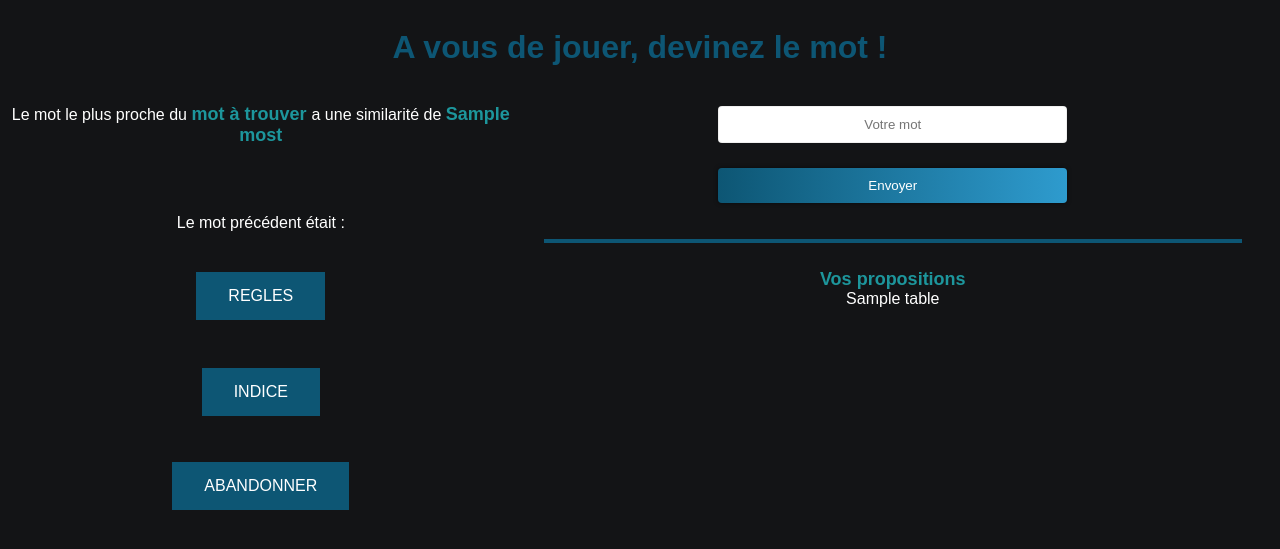
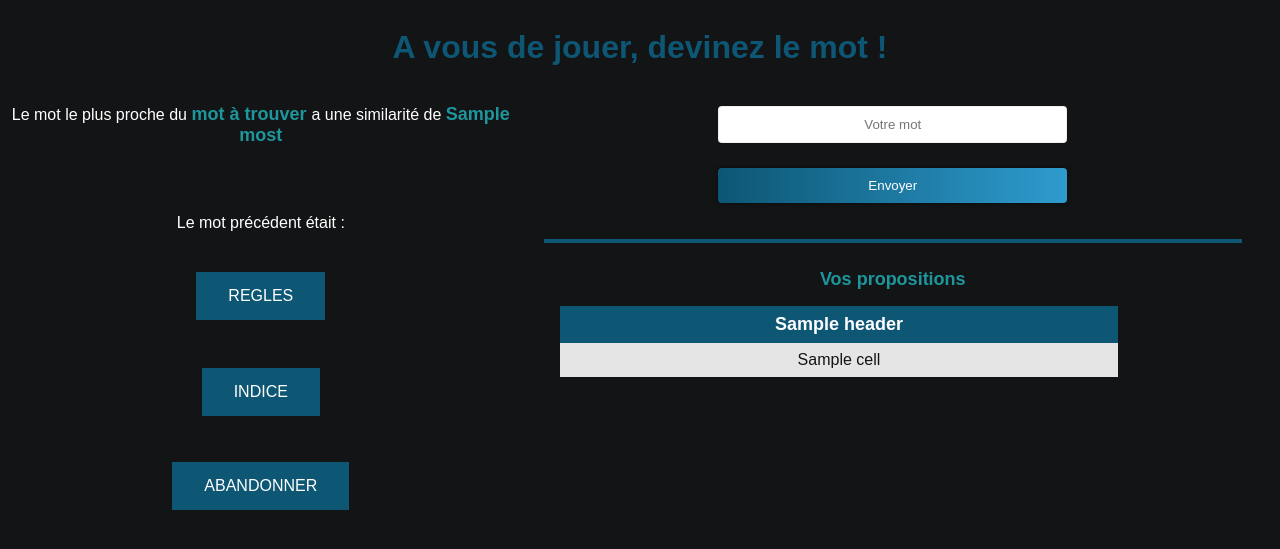
Before and after one commit to rubalravinder/semantix, a Flask app: template app_flask/templates/play.html in a window 1280 px wide. Shown: the top 549 px of the page. Run offline with Flask 2, Linux system fonts and the light colour scheme; the template is opened without the code that fills it: values that come from a table or form of the project are taken from there, most other values are stand-ins (such as "Sample title", 1, 10 or a date in 2020).

Commit message:
nice table + input tjrs ordonnés

```diff
--- a/app_flask/app.py
+++ b/app_flask/app.py
@@ -33,19 +33,24 @@ list_of_word_picked = [word_picked]
 longueur_mot = 0
 most_similar = 0.65
 id = 1
-propositions = []
 propositions_str = []
 nlp = fr_core_news_md.load()
+
+headings = ('id', 'mot', 'score')
+data = ()
+sorted_data = ()
 
 
 # HTML pages
 
 @app.route("/", methods=["GET", "POST"])
 def bouton():
-    global word_picked, most_similar, list_of_word_picked, longueur_mot, nlp, id, propositions, propositions_str
+    global word_picked, most_similar, list_of_word_picked, longueur_mot, nlp, id, propositions_str, data
 
     # au cas où abandon
-    propositions.clear()
+    data = list(data)
+    data.clear()
+    data = tuple(data)
     propositions_str.clear()
     id = 1
 
@@ -71,10 +76,7 @@ def similarity_score():
     form = SimilarityForm()
 
     # Initialize variables
-    global propositions, id, word_picked, vocab_fr, most_similar, list_of_word_picked, longueur_mot, propositions_str
-
-    # Populate table
-    table = Historique(propositions)
+    global id, word_picked, vocab_fr, most_similar, list_of_word_picked, longueur_mot, propositions_str, headings, data, sorted_data
 
     if request.method == "POST":
 
@@ -82,7 +84,46 @@ def similarity_score():
         word2 = request.form["text"]
 
         if word2 not in vocab_fr :
-            return render_template("/play.html", form=form, table=table, most = most_similar, previous_word = list_of_word_picked[-2], longueur_mot = longueur_mot, erreur='Mot inexistant, essayez-en un autre')
+            return render_template("/play.html", form=form, most = most_similar, previous_word = list_of_word_picked[-2], longueur_mot = longueur_mot, erreur='Mot inexistant, essayez-en un autre', headings=headings, data=sorted_data)
+        elif word1 == word2 :
+            data = list(data)
+            data.clear()
+            data = tuple(data)
+            propositions_str.clear()
+            id = 1
+            return render_template('./win.html')
+        else :
+            result = round(model.similarity(word1, word2), 3)
+            word_proposed = (id, word2, result)
+
+            if word2 not in propositions_str:
+                data = list(data)
+                data.append(word_proposed)
+                propositions_str.append(word2)
+                # propositions_sorted =  sorted(propositions, key=operator.attrgetter('score'), reverse=True)
+                sorted_data = tuple(sorted(data, key=operator.itemgetter(2)))
+                data = tuple(data)
+                id+=1
+        return render_template("/play.html", form=form, most = most_similar, previous_word = list_of_word_picked[-2], longueur_mot = longueur_mot, headings=headings, data=sorted_data)
+
+    else:
+        return render_template("/play.html", form=form, most = most_similar, previous_word = list_of_word_picked[-2], longueur_mot = longueur_mot, headings=headings, data=sorted_data)
+
+@app.route("/test_table", methods=["GET", "POST"])
+def sim_score():
+    form = SimilarityForm()
+
+    # Initialize variables
+    global propositions, id, word_picked, vocab_fr, most_similar, list_of_word_picked, longueur_mot, propositions_str, headings, data
+
+
+    if request.method == "POST":
+
+        word1 = word_picked
+        word2 = request.form["text"]
+
+        if word2 not in vocab_fr :
+            return render_template("/test_table.html", form=form, most = most_similar, previous_word = list_of_word_picked[-2], longueur_mot = longueur_mot, erreur='Mot inexistant, essayez-en un autre', headings=headings, data=data)
         elif word1 == word2 :
             propositions.clear()
             propositions_str.clear()
@@ -90,20 +131,22 @@ def similarity_score():
             return render_template('./win.html')
         else :
             result = round(model.similarity(word1, word2), 3)
-            word_proposed = Proposition(id, word2, result)
+            word_proposed = (id, word2, result)
+            print('word_proposed:', word_proposed)
 
             if word2 not in propositions_str:
-                propositions.append(word_proposed)
+                data = list(data)
+                data.append(word_proposed)
+                print('data:', data)
                 propositions_str.append(word2)
-                propositions_sorted =  sorted(propositions, key=operator.attrgetter('score'), reverse=True)
-                table = Historique(propositions_sorted)
+                data = tuple(data)
+                # propositions_sorted =  sorted(propositions, key=operator.attrgetter('score'), reverse=True)
+                # table = Historique(propositions_sorted)
                 id+=1
-        return render_template("/play.html", form=form, table=table, most = most_similar, previous_word = list_of_word_picked[-2], longueur_mot = longueur_mot)
+        return render_template("/test_table.html", form=form,  most = most_similar, previous_word = list_of_word_picked[-2], longueur_mot = longueur_mot, headings=headings, data=data)
 
     else:
-        return render_template("/play.html", form=form, table=table, most = most_similar, previous_word = list_of_word_picked[-2], longueur_mot = longueur_mot)
-
-
+        return render_template("/test_table.html", form=form, most = most_similar, previous_word = list_of_word_picked[-2], longueur_mot = longueur_mot, headings=headings, data=data)
 
 
 # Execute program
--- a/app_flask/static/styles_play.css
+++ b/app_flask/static/styles_play.css
@@ -153,3 +153,33 @@ button {
   z-index: 2;
   cursor: pointer;
 }
+
+
+  /*******************************************************************
+                                TABLE PROPOSITIONS
+*******************************************************************/
+
+.table {
+  border-spacing: 0;
+  margin: 1rem;
+  background-color: #f5f5f5;
+  width: 80%;
+  color: #131416;
+  text-align: center;
+  table-layout: auto;
+  column-width: auto;
+}
+
+.table__row:nth-child(even) {
+  background-color: #e5e5e5;
+}
+
+.table__header {
+  font-size:large;
+  background-color: #0d5674;
+  color: white;
+}
+
+.table__cell{
+  padding: 8px;
+}
--- a/app_flask/templates/play.html
+++ b/app_flask/templates/play.html
@@ -83,7 +83,20 @@
                         </p>
                         <br> <hr color="#0d5674" style= "height:2px"></hr><br>
                         <b>Vos propositions</b>
-                        <p> {{ table }} </p>
+                        <table class="table">
+                          <tr class="table__header">
+                            {% for header in headings %}
+                            <th class="table__cell"> {{ header }}</th>
+                            {% endfor %}
+                          </tr>
+                          {% for row in data %}
+                          <tr class="table__row">
+                            {% for cell in row %}
+                            <td class="table__cell"> {{ cell }} </td>
+                            {% endfor %}
+                          </tr>
+                          {% endfor %}
+                        </table>
                     </div>
                 </form>
               </div>
```
